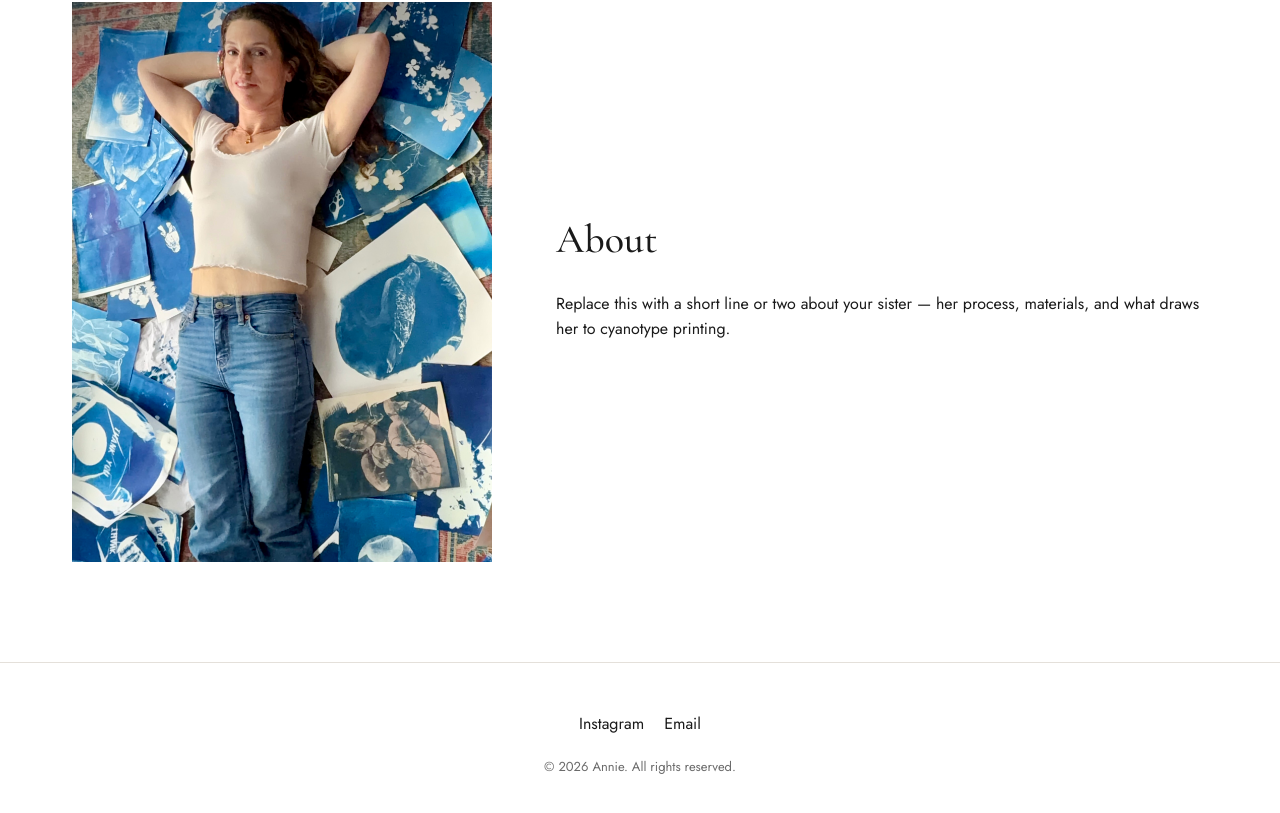
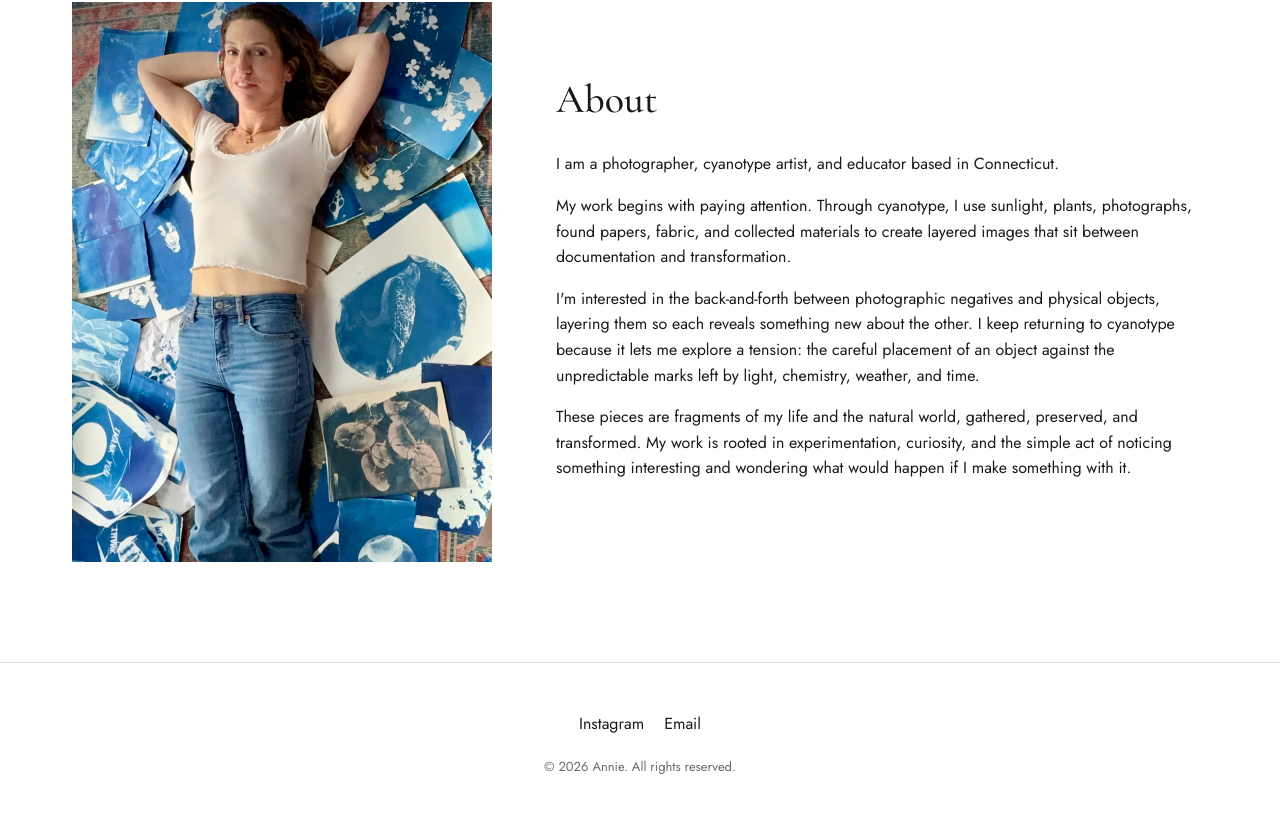
Before and after one commit to anniehayami/annie_cyanotypes_site, a website: page index.html in a window 1280 px wide. Shown: the part 4018-4831 px from the top of the page. Drawn offline with nearby package versions, Linux system fonts and the light colour scheme.

Commit message:
Add real About section bio text

```diff
--- a/index.html
+++ b/index.html
@@ -43,10 +43,10 @@
     <img class="about-photo" src="images/artist.jpg" alt="" />
     <div class="about-text">
       <h2>About</h2>
-      <p>
-        Replace this with a short line or two about your sister &mdash; her process, materials,
-        and what draws her to cyanotype printing.
-      </p>
+      <p>I am a photographer, cyanotype artist, and educator based in Connecticut.</p>
+      <p>My work begins with paying attention. Through cyanotype, I use sunlight, plants, photographs, found papers, fabric, and collected materials to create layered images that sit between documentation and transformation.</p>
+      <p>I'm interested in the back-and-forth between photographic negatives and physical objects, layering them so each reveals something new about the other. I keep returning to cyanotype because it lets me explore a tension: the careful placement of an object against the unpredictable marks left by light, chemistry, weather, and time.</p>
+      <p>These pieces are fragments of my life and the natural world, gathered, preserved, and transformed. My work is rooted in experimentation, curiosity, and the simple act of noticing something interesting and wondering what would happen if I make something with it.</p>
     </div>
    </div>
   </section>
```
